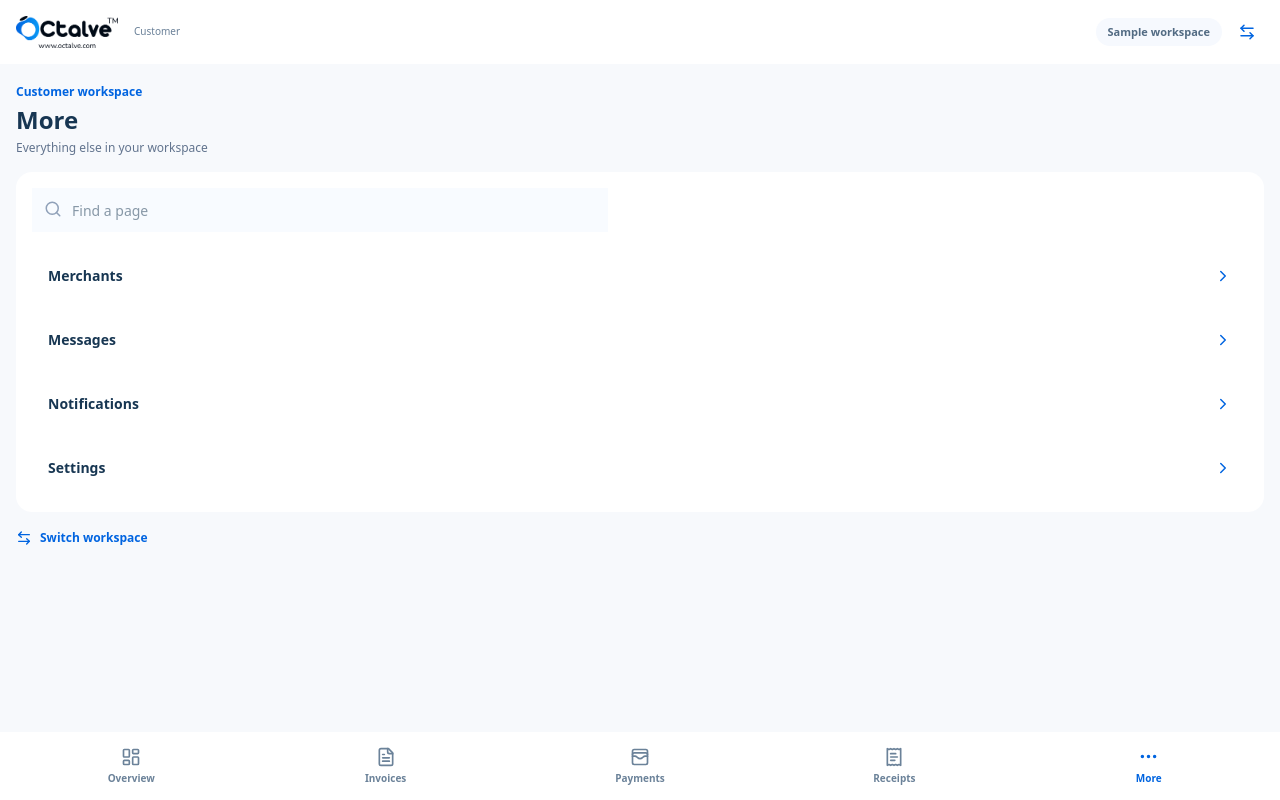
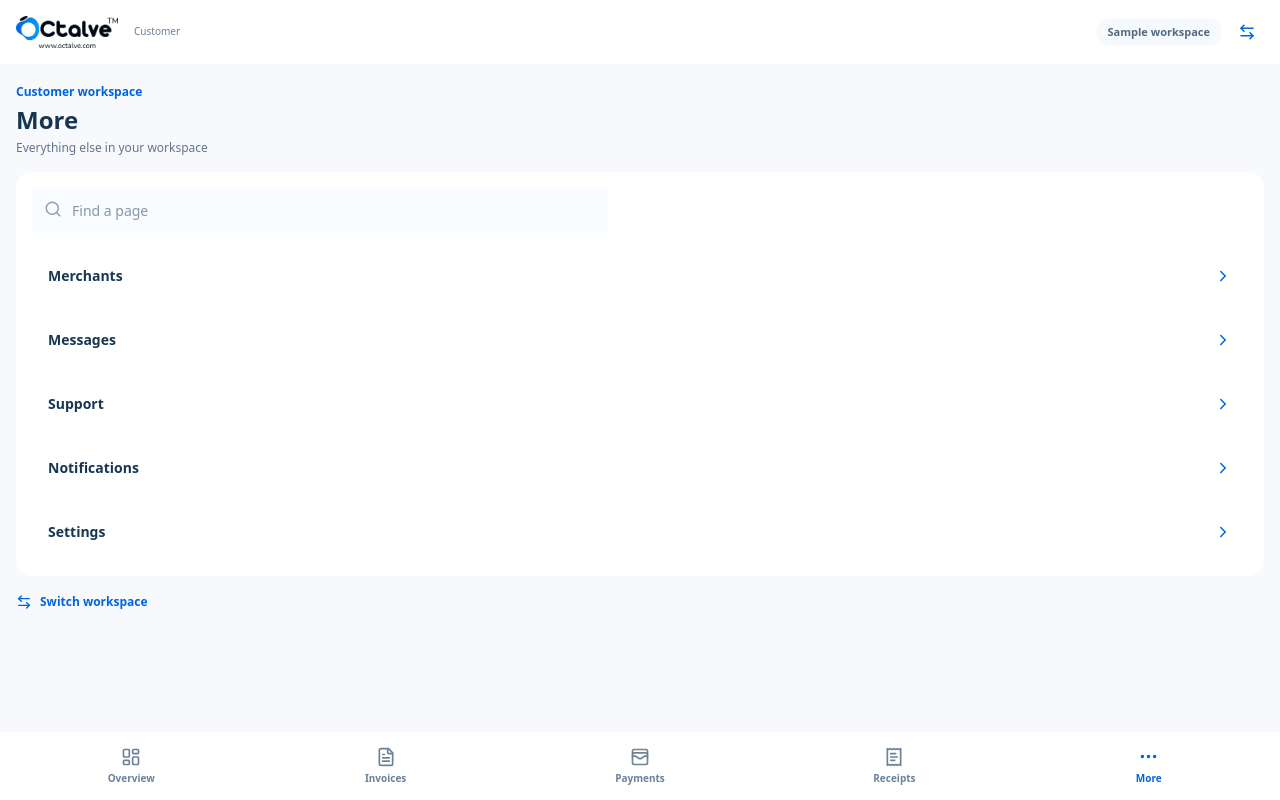
Before and after one commit to octalve-core/octalve-invoice, a Next.js app: page /customer/more in a window 1280 px wide. Built offline with nearby package versions, Linux system fonts and the light colour scheme.

Commit message:
Batch X: connect customer support and message details through More and visible rows

```diff
--- a/src/features/experience-preview/PreviewShell.tsx
+++ b/src/features/experience-preview/PreviewShell.tsx
@@ -26,6 +26,7 @@ export const customerNavigation:PreviewNavigation[]=[
  {label:"Receipts",path:"/customer/receipts",icon:"receipts"},
  {label:"Merchants",path:"/customer/merchants",icon:"merchants"},
  {label:"Messages",path:"/customer/messages",icon:"messages"},
+ {label:"Support",path:"/customer/support",icon:"support"},
  {label:"Notifications",path:"/customer/notifications",icon:"notifications"},
  {label:"Settings",path:"/customer/settings",icon:"settings"},
 ];
```
